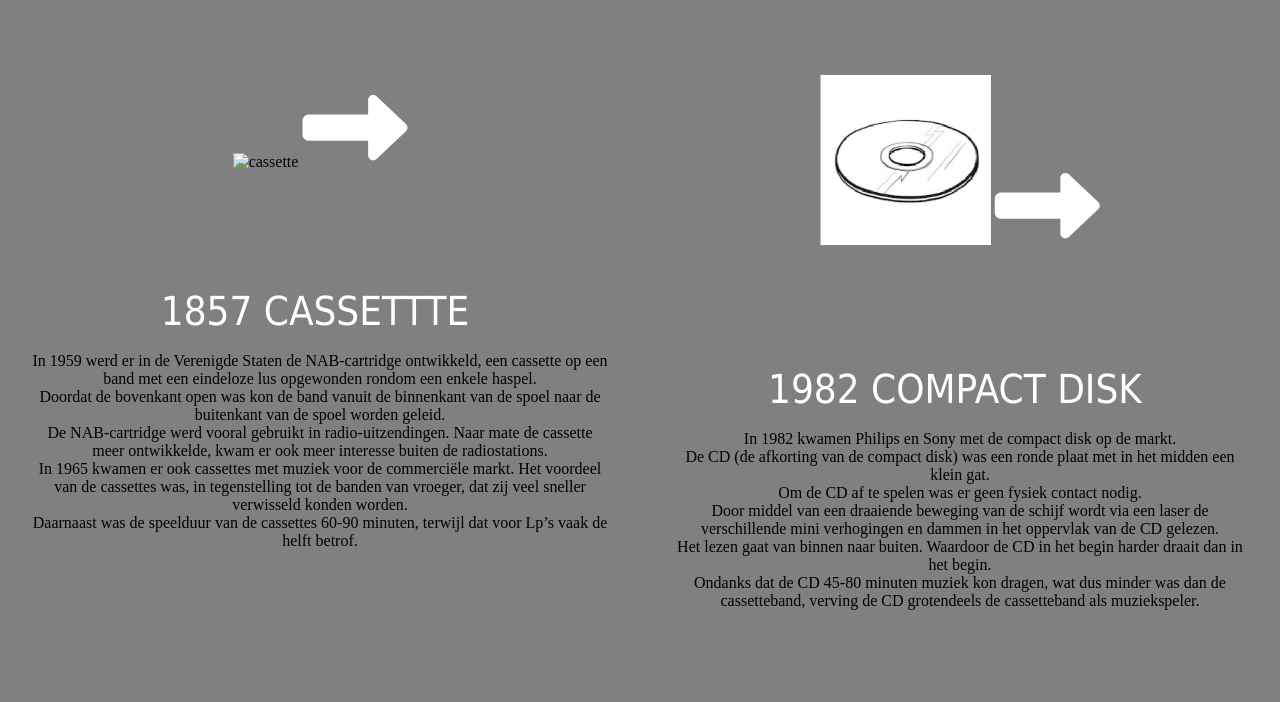
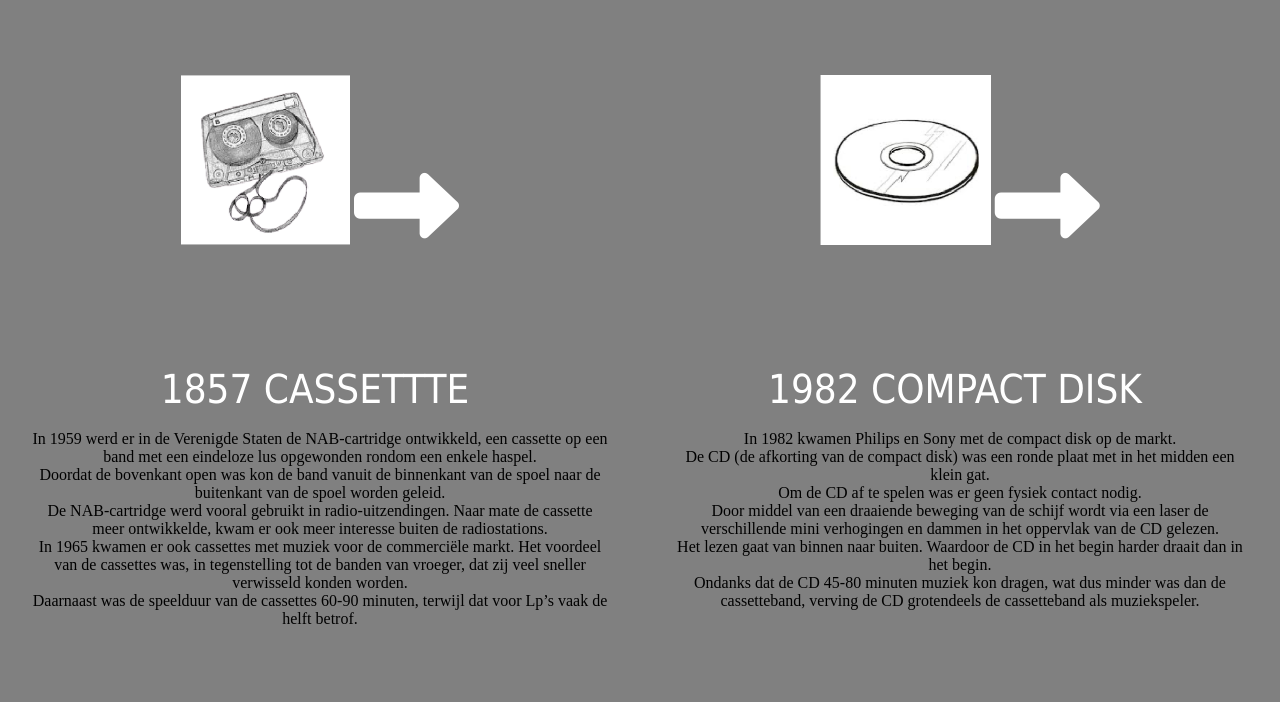
Before and after one commit to imrandevedzic/herkansingchal1, a plain HTML site: page index.html in a window 1280 px wide. Shown: the part 1633-2335 px from the top of the page. Drawn offline with nearby package versions, Linux system fonts and the light colour scheme.

Commit message:
Update index.html

```diff
--- a/index.html
+++ b/index.html
@@ -106,7 +106,7 @@
                     </div>
 <div class="box">
                     <div class="tijdlijn-item" data-text="NIEUW">
-                      <div class="tijdlijn-content"><img src="images/5.jpg" class="tijdlijn-img" alt="cassette">  <span class="icon" style="color: white"> <i class="fas fa-long-arrow-alt-right fa-7x"> </i> </span>  <br>
+                      <div class="tijdlijn-content"><img src="5.jpg" class="tijdlijn-img" alt="cassette">  <span class="icon" style="color: white"> <i class="fas fa-long-arrow-alt-right fa-7x"> </i> </span>  <br>
 
                         <br><h4 class="tijdlijn-content-title">1857 CASSETTTE</h4><br>
 
```
